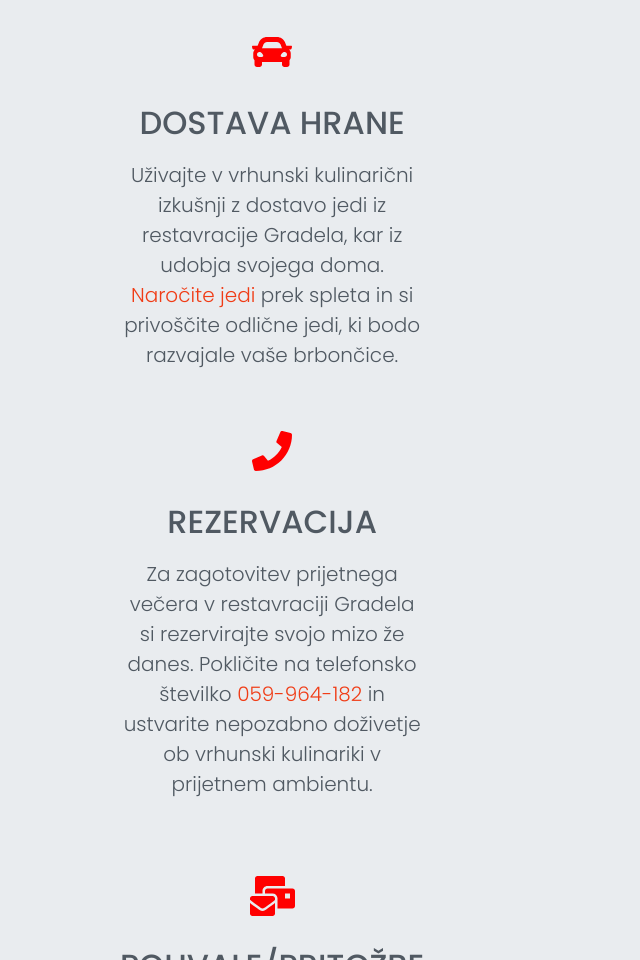
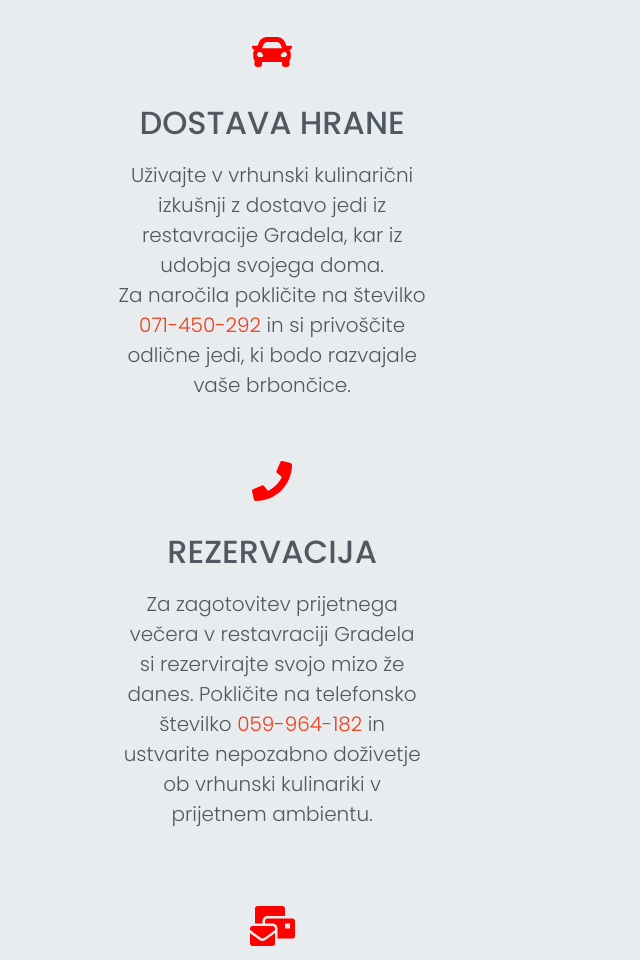
Before and after one commit to restavracije/gradelamesnakantina, a plain HTML site: page index.html in a window 1280 px wide. Shown: the part 2878-3838 px from the top of the page, without its empty margins (0-640 px from the left). Drawn offline with nearby package versions, Linux system fonts and the light colour scheme.

Commit message:
Update index.html

```diff
--- a/index.html
+++ b/index.html
@@ -231,7 +231,7 @@
 								</span>
 								<h3>Dostava hrane</h3>
                               <p class = "lead">
-			Uživajte v vrhunski kulinarični izkušnji z dostavo jedi iz restavracije Gradela, kar iz udobja svojega doma.<br><a href="https://www.ehrana.si/gradela" title="online dostava hrane"><span class="primary">Naročite jedi</span></a> prek spleta in si privoščite odlične jedi, ki bodo razvajale vaše brbončice.</p>
+			Uživajte v vrhunski kulinarični izkušnji z dostavo jedi iz restavracije Gradela, kar iz udobja svojega doma.<br> Za naročila pokličite na številko<span class="primary"> 071-450-292</span> in si privoščite odlične jedi, ki bodo razvajale vaše brbončice.</p>
 						</div>
 						<div class = "col-md-4 col-sm-6 os-animation" data-animation="fadeInUp">
 							<div class = "gradela px-2">
```
